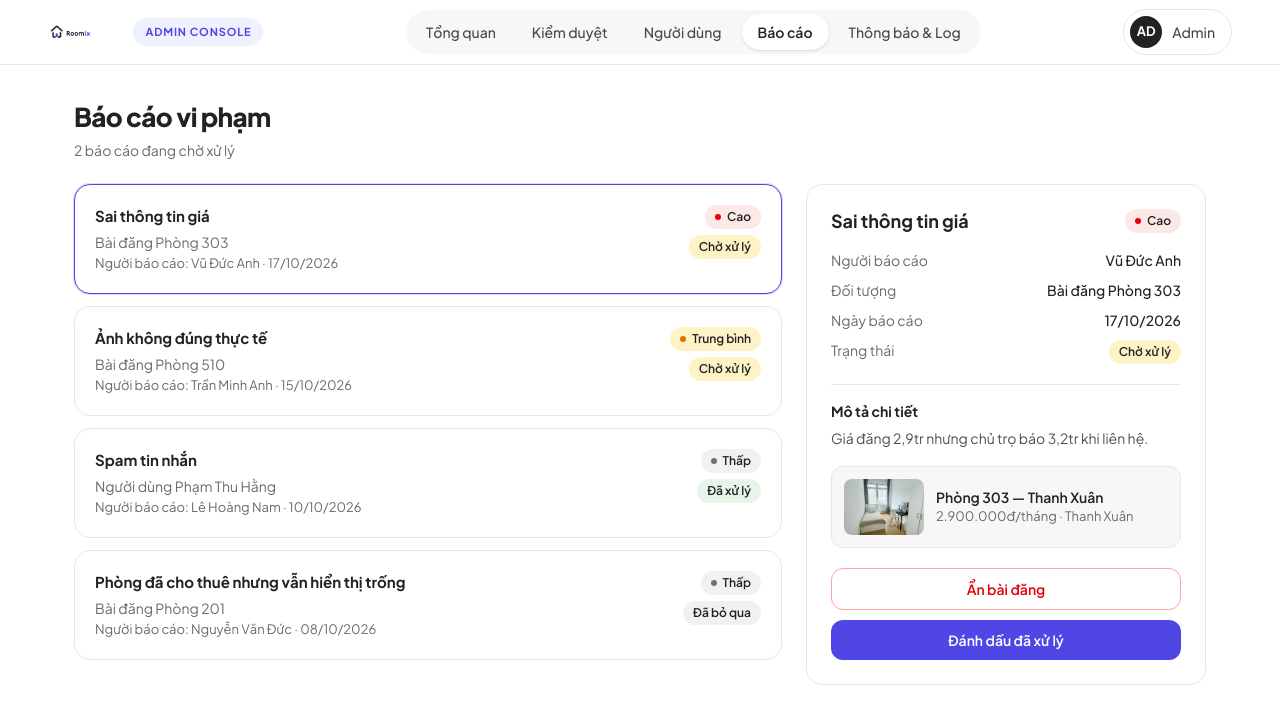
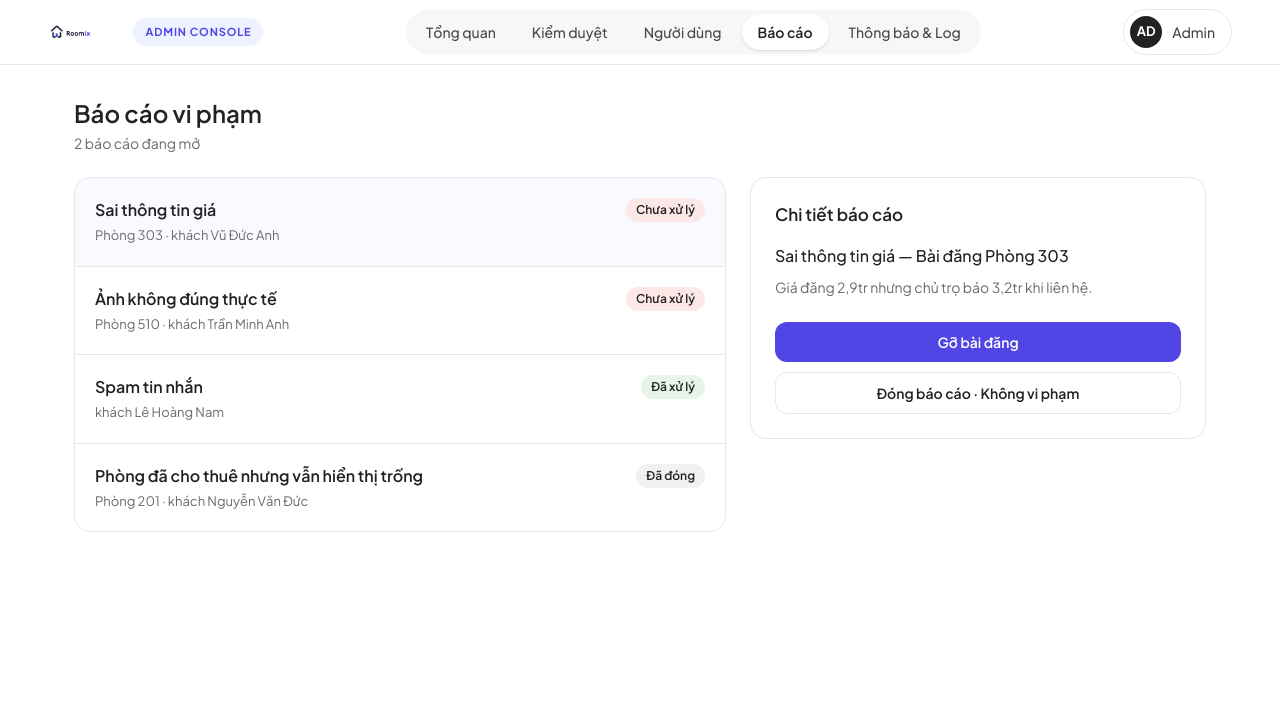
Before and after one commit to thienba33/Roomix, a Next.js app: page /admin/reports in a window 1280 px wide. Shown: the top 724 px of the page. Built offline with nearby package versions, Linux system fonts and the light colour scheme.

Commit message:
fix(admin): align users, reports and notifications pages with figma frames

```diff
--- a/src/app/admin/reports/page.tsx
+++ b/src/app/admin/reports/page.tsx
@@ -1,43 +1,22 @@
 'use client';
 
 import { useMemo, useState } from 'react';
-import Image from 'next/image';
 import Card from '@/components/ui/Card';
 import Button from '@/components/ui/Button';
 import Badge from '@/components/ui/Badge';
-import { reports as reportsData, posts } from '@/lib/data';
-import { cn, formatVND } from '@/lib/utils';
+import { reports as reportsData } from '@/lib/data';
+import { cn } from '@/lib/utils';
 import type { ReportItem } from '@/types';
 
-type Severity = { label: string; tone: 'red' | 'amber' | 'gray' };
-
-function severityOf(report: ReportItem): Severity {
-  const r = report.reason.toLowerCase();
-  if (r.includes('sai thông tin') || r.includes('giá')) return { label: 'Cao', tone: 'red' };
-  if (r.includes('ảnh')) return { label: 'Trung bình', tone: 'amber' };
-  if (report.id === 1) return { label: 'Cao', tone: 'red' };
-  if (report.id === 2) return { label: 'Trung bình', tone: 'amber' };
-  return { label: 'Thấp', tone: 'gray' };
+function badgeForStatus(s: ReportItem['status']): { tone: 'red' | 'green' | 'gray'; label: string } {
+  if (s === 'PENDING') return { tone: 'red', label: 'Chưa xử lý' };
+  if (s === 'RESOLVED') return { tone: 'green', label: 'Đã xử lý' };
+  return { tone: 'gray', label: 'Đã đóng' };
 }
 
-function statusLabel(s: ReportItem['status']): string {
-  if (s === 'PENDING') return 'Chờ xử lý';
-  if (s === 'RESOLVED') return 'Đã xử lý';
-  return 'Đã bỏ qua';
-}
-
-function statusTone(s: ReportItem['status']): 'amber' | 'green' | 'gray' {
-  if (s === 'PENDING') return 'amber';
-  if (s === 'RESOLVED') return 'green';
-  return 'gray';
-}
-
-function targetPost(report: ReportItem) {
-  // Extract room code like "303" / "510" from target text
-  const m = report.target.match(/(\d{3})/);
-  if (!m) return undefined;
-  const code = m[1];
-  return posts.find((p) => p.roomCode === code);
+function roomCodeOf(report: ReportItem): string | undefined {
+  const m = report.target.match(/\d{3}/);
+  return m ? m[0] : undefined;
 }
 
 export default function ReportsPage() {
@@ -45,7 +24,6 @@ export default function ReportsPage() {
   const [selectedId, setSelectedId] = useState<number>(reportsData[0]?.id ?? 1);
 
   const selected = useMemo(() => list.find((r) => r.id === selectedId) ?? list[0], [list, selectedId]);
-  const selectedPost = selected ? targetPost(selected) : undefined;
   const pendingCount = list.filter((r) => r.status === 'PENDING').length;
 
   const markResolved = () => {
@@ -53,106 +31,63 @@ export default function ReportsPage() {
     setList((prev) => prev.map((r) => (r.id === selected.id ? { ...r, status: 'RESOLVED' as const } : r)));
   };
 
+  const markDismissed = () => {
+    if (!selected) return;
+    setList((prev) => prev.map((r) => (r.id === selected.id ? { ...r, status: 'DISMISSED' as const } : r)));
+  };
+
   return (
     <div>
-      <div className="mb-6">
-        <h1 className="text-[26px] font-extrabold tracking-tight text-ink">Báo cáo vi phạm</h1>
-        <p className="mt-1 text-sm text-muted">{pendingCount} báo cáo đang chờ xử lý</p>
-      </div>
+      <h1 className="text-2xl font-semibold text-ink">Báo cáo vi phạm</h1>
+      <p className="mt-1 text-sm text-muted">{pendingCount} báo cáo đang mở</p>
 
-      <div className="grid gap-6 lg:grid-cols-[1fr_400px]">
+      <div className="mt-6 grid items-start gap-6 lg:grid-cols-[1fr_456px]">
         {/* LEFT — List */}
-        <div className="space-y-3">
+        <Card className="divide-y divide-line overflow-hidden p-0">
           {list.map((report) => {
-            const sev = severityOf(report);
+            const badge = badgeForStatus(report.status);
+            const code = roomCodeOf(report);
             const active = selected?.id === report.id;
             return (
               <button
                 key={report.id}
                 type="button"
                 onClick={() => setSelectedId(report.id)}
-                className="block w-full text-left"
+                className={cn('w-full px-5 py-5 text-left', active && 'bg-primary-soft/40')}
               >
-                <Card className={cn('p-5 transition hover:border-primary/40', active && 'border-primary ring-1 ring-primary/20')}>
                 <div className="flex items-start justify-between gap-3">
                   <div className="min-w-0">
-                      <p className="truncate text-[15px] font-bold text-ink">{report.reason}</p>
-                      <p className="mt-1 truncate text-sm text-muted">{report.target}</p>
-                      <p className="mt-0.5 text-[13px] text-muted">
-                        Người báo cáo: {report.reporter} · {report.date}
+                    <p className="font-semibold text-ink">{report.reason}</p>
+                    <p className="mt-1 text-[13px] text-muted">
+                      {code ? `Phòng ${code} · khách ${report.reporter}` : `khách ${report.reporter}`}
                     </p>
                   </div>
-                    <div className="flex shrink-0 flex-col items-end gap-1.5">
-                      <Badge tone={sev.tone} dot>{sev.label}</Badge>
-                      <Badge tone={statusTone(report.status)}>{statusLabel(report.status)}</Badge>
+                  <Badge tone={badge.tone}>{badge.label}</Badge>
                 </div>
-                  </div>
-                </Card>
               </button>
             );
           })}
-        </div>
+        </Card>
 
         {/* RIGHT — Detail */}
         {selected && (
-          <div>
-            <Card className="sticky top-24 p-6">
-              <div className="flex items-start justify-between gap-3">
-                <h2 className="text-lg font-bold leading-snug text-ink">{selected.reason}</h2>
-                <Badge tone={severityOf(selected).tone} dot>{severityOf(selected).label}</Badge>
-              </div>
-
-              <dl className="mt-4 space-y-2.5 text-sm">
-                <div className="flex justify-between gap-4">
-                  <dt className="text-muted">Người báo cáo</dt>
-                  <dd className="font-medium text-ink">{selected.reporter}</dd>
-                </div>
-                <div className="flex justify-between gap-4">
-                  <dt className="text-muted">Đối tượng</dt>
-                  <dd className="text-right font-medium text-ink">{selected.target}</dd>
-                </div>
-                <div className="flex justify-between gap-4">
-                  <dt className="text-muted">Ngày báo cáo</dt>
-                  <dd className="font-medium text-ink">{selected.date}</dd>
-                </div>
-                <div className="flex justify-between gap-4">
-                  <dt className="text-muted">Trạng thái</dt>
-                  <dd><Badge tone={statusTone(selected.status)}>{statusLabel(selected.status)}</Badge></dd>
-                </div>
-              </dl>
-
-              <div className="mt-5 border-t border-line pt-4">
-                <p className="text-sm font-bold text-ink">Mô tả chi tiết</p>
-                <p className="mt-1.5 text-sm leading-relaxed text-ink/80">
+          <Card className="p-6">
+            <h2 className="text-[17px] font-semibold text-ink">Chi tiết báo cáo</h2>
+            <p className="mt-4 font-medium text-ink">
+              {selected.reason} — {selected.target}
+            </p>
+            <p className="mt-2 text-sm leading-relaxed text-muted">
               {selected.detail ?? 'Người dùng cho biết nội dung bài đăng chưa đúng với thực tế và cần Admin kiểm tra lại trước khi tiếp tục hiển thị.'}
             </p>
-              </div>
-
-              {selectedPost && (
-                <div className="mt-4 flex items-center gap-3 rounded-xl border border-line bg-page p-3">
-                  <div className="relative h-14 w-20 shrink-0 overflow-hidden rounded-lg">
-                    <Image src={selectedPost.image} alt={selectedPost.title} fill className="object-cover" sizes="80px" />
-                  </div>
-                  <div className="min-w-0">
-                    <p className="truncate text-sm font-semibold text-ink">{selectedPost.title}</p>
-                    <p className="text-[13px] text-muted">{formatVND(selectedPost.price)}/tháng · {selectedPost.area}</p>
-                  </div>
-                </div>
-              )}
-
-              <div className="mt-5 flex flex-col gap-2.5">
-                <Button
-                  variant="outline"
-                  className="w-full border-red-300 text-red-600 hover:border-red-500 hover:text-red-700"
-                >
-                  Ẩn bài đăng
+            <div className="mt-6 space-y-2.5">
+              <Button className="w-full" onClick={markResolved}>
+                Gỡ bài đăng
               </Button>
-                <Button className="w-full" onClick={markResolved} disabled={selected.status === 'RESOLVED'}>
-                  {selected.status === 'RESOLVED' ? 'Đã đánh dấu xử lý' : 'Đánh dấu đã xử lý'}
+              <Button variant="outline" className="w-full" onClick={markDismissed}>
+                Đóng báo cáo · Không vi phạm
               </Button>
             </div>
           </Card>
-          </div>
         )}
       </div>
     </div>
--- a/src/app/admin/users/page.tsx
+++ b/src/app/admin/users/page.tsx
@@ -3,8 +3,7 @@
 import { useState } from 'react';
 import Card from '@/components/ui/Card';
 import Button from '@/components/ui/Button';
-import Badge from '@/components/ui/Badge';
-import { usersAdminLandlords, usersAdminTenants } from '@/lib/data';
+import { usersAdmin, usersAdminLandlords, usersAdminTenants } from '@/lib/data';
 import { cn } from '@/lib/utils';
 import type { UserAccount } from '@/types';
 
@@ -16,12 +15,25 @@ function initialsOf(name: string): string {
   return (parts[parts.length - 2][0] + parts[parts.length - 1][0]).toUpperCase();
 }
 
+function defaultSelectedId(list: UserAccount[]): number {
+  const locked = list.find((u) => u.status === 'LOCKED');
+  return (locked ?? list[0])?.id ?? 0;
+}
+
 export default function UsersPage() {
   const [tab, setTab] = useState<Tab>('landlords');
   const [landlords, setLandlords] = useState<UserAccount[]>(usersAdminLandlords);
   const [tenants, setTenants] = useState<UserAccount[]>(usersAdminTenants);
+  const [selectedId, setSelectedId] = useState<number>(() => defaultSelectedId(usersAdminLandlords));
 
   const rows = tab === 'landlords' ? landlords : tenants;
+  const selected = rows.find((u) => u.id === selectedId) ?? rows[0];
+
+  const handleTabChange = (next: Tab) => {
+    setTab(next);
+    const nextRows = next === 'landlords' ? landlords : tenants;
+    setSelectedId(defaultSelectedId(nextRows));
+  };
 
   const toggleLock = (id: number) => {
     const flip = (list: UserAccount[]) =>
@@ -32,90 +44,82 @@ export default function UsersPage() {
 
   return (
     <div>
-      <div className="mb-6 flex flex-wrap items-end justify-between gap-4">
-        <div>
-          <h1 className="text-[26px] font-extrabold tracking-tight text-ink">Quản lý người dùng</h1>
-          <p className="mt-1 text-sm text-muted">Chủ trọ và khách thuê trên hệ thống Roomix</p>
-        </div>
+      <h1 className="text-2xl font-semibold text-ink">Quản lý người dùng</h1>
+      <p className="mt-1 text-sm text-muted">{usersAdmin.length} tài khoản</p>
 
-        {/* Segmented control */}
-        <div className="inline-flex rounded-full border border-line bg-page p-1" role="tablist" aria-label="Nhóm người dùng">
+      <div className="mt-4 flex gap-2">
         <button
           type="button"
-            role="tab"
-            aria-selected={tab === 'landlords'}
-            onClick={() => setTab('landlords')}
+          onClick={() => handleTabChange('landlords')}
           className={cn(
-              'rounded-full px-4 py-2 text-sm font-semibold transition',
-              tab === 'landlords' ? 'bg-white text-ink shadow-sm' : 'text-muted hover:text-ink',
+            'h-7 rounded-full px-3 text-xs font-medium',
+            tab === 'landlords' ? 'bg-primary-soft text-primary' : 'bg-[#F7F7F7] text-muted',
           )}
         >
-            Chủ trọ
+          Chủ trọ · {usersAdminLandlords.length}
         </button>
         <button
           type="button"
-            role="tab"
-            aria-selected={tab === 'tenants'}
-            onClick={() => setTab('tenants')}
+          onClick={() => handleTabChange('tenants')}
           className={cn(
-              'rounded-full px-4 py-2 text-sm font-semibold transition',
-              tab === 'tenants' ? 'bg-white text-ink shadow-sm' : 'text-muted hover:text-ink',
+            'h-7 rounded-full px-3 text-xs font-medium',
+            tab === 'tenants' ? 'bg-primary-soft text-primary' : 'bg-[#F7F7F7] text-muted',
           )}
         >
-            Khách thuê
+          Khách thuê · {usersAdminTenants.length}
         </button>
       </div>
-      </div>
 
-      <Card className="overflow-hidden">
-        <div className="overflow-x-auto">
-          <table className="w-full min-w-[720px] text-left text-sm">
-            <thead>
-              <tr className="border-b border-line text-[11px] uppercase tracking-wider text-muted">
-                <th className="px-5 py-3.5 font-semibold">Người dùng</th>
-                <th className="px-5 py-3.5 font-semibold">SĐT</th>
-                <th className="px-5 py-3.5 font-semibold">Ngày tham gia</th>
-                <th className="px-5 py-3.5 font-semibold">Trạng thái</th>
-                <th className="px-5 py-3.5 text-right font-semibold">Thao tác</th>
-              </tr>
-            </thead>
-            <tbody>
+      <Card className="mt-5 overflow-hidden p-0">
+        <div className="px-5 pt-4 text-[11px] font-semibold uppercase tracking-wider text-muted">TÀI KHOẢN</div>
+        <div className="divide-y divide-line">
           {rows.map((u) => {
             const locked = u.status === 'LOCKED';
+            const isSelected = selected?.id === u.id;
             return (
-                  <tr key={u.id} className="border-b border-line last:border-0">
-                    <td className="px-5 py-4">
-                      <span className="flex items-center gap-3">
-                        <span className="flex h-10 w-10 shrink-0 items-center justify-center rounded-full bg-primary-soft text-[13px] font-bold text-primary-dark">
+              <button
+                key={u.id}
+                type="button"
+                onClick={() => setSelectedId(u.id)}
+                className={cn(
+                  'flex w-full items-center gap-3.5 px-5 py-3.5 text-left',
+                  isSelected && 'bg-primary-soft/40',
+                )}
+              >
+                <span className="flex h-10 w-10 shrink-0 items-center justify-center rounded-full bg-primary-soft text-[13px] font-bold text-primary">
                   {initialsOf(u.name)}
                 </span>
-                        <span className="min-w-0">
+                <span className="min-w-0 flex-1">
                   <span className="block truncate font-semibold text-ink">{u.name}</span>
-                          <span className="block truncate text-[13px] text-muted">{u.email}</span>
-                          {u.house && <span className="block truncate text-xs text-muted">{u.house}{u.rooms ? ` · ${u.rooms} phòng` : ''}</span>}
+                  <span className="block truncate text-[13px] text-muted">
+                    {tab === 'landlords' ? `Chủ trọ · ${u.house ?? ''}` : 'Khách thuê'}
                   </span>
+                  <span className="block truncate text-[13px] text-muted">Tham gia {u.joinedAt}</span>
                 </span>
-                    </td>
-                    <td className="whitespace-nowrap px-5 py-4 text-ink">{u.phone}</td>
-                    <td className="whitespace-nowrap px-5 py-4 text-muted">{u.joinedAt}</td>
-                    <td className="px-5 py-4">
-                      {locked ? <Badge tone="red" dot>Đã khóa</Badge> : <Badge tone="green" dot>Hoạt động</Badge>}
-                    </td>
-                    <td className="px-5 py-4 text-right">
-                      <Button size="sm" variant="outline" onClick={() => toggleLock(u.id)}>
-                        {locked ? 'Mở khóa' : 'Khóa'}
-                      </Button>
-                    </td>
-                  </tr>
+                <span
+                  className={cn('shrink-0 text-[13px] font-semibold', locked ? 'text-[#B91C1C]' : 'text-[#15803D]')}
+                >
+                  {locked ? 'Đã khóa' : 'Đang hoạt động'}
+                </span>
+              </button>
             );
           })}
-            </tbody>
-          </table>
         </div>
-        <p className="border-t border-line px-5 py-3 text-xs text-muted">
-          Hiển thị {rows.length} {tab === 'landlords' ? 'chủ trọ' : 'khách thuê'}
+      </Card>
+
+      {selected && (
+        <Card className="mt-5 p-5">
+          <p className="font-semibold text-ink">Đã chọn: {selected.name}</p>
+          <p className="mt-1 text-sm text-muted">
+            {selected.status === 'LOCKED'
+              ? 'Tài khoản bị khóa sau 2 báo cáo vi phạm đã xác nhận.'
+              : 'Tài khoản đang hoạt động bình thường.'}
           </p>
+          <Button variant="outline" className="mt-4" onClick={() => toggleLock(selected.id)}>
+            {selected.status === 'LOCKED' ? 'Mở khóa tài khoản' : 'Khóa tài khoản'}
+          </Button>
         </Card>
+      )}
     </div>
   );
 }
```
Also changed, not shown: src/app/admin/notifications/page.tsx (+48 -68 lines). Lines whose indentation alone changed are shown as unchanged.
